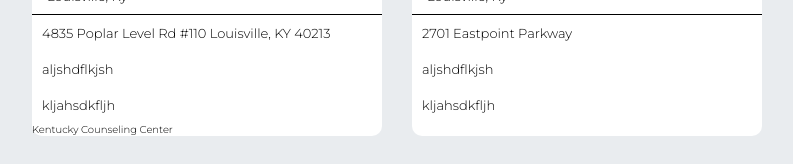
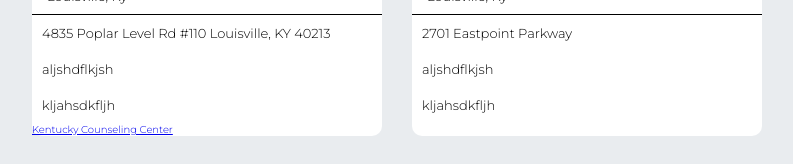
Before and after one commit to shearertzach/thriveAB, a React (Create React App) app: page /Network in a window 1280 px wide. Shown: the part 1080-1244 px from the top of the page, without its empty margins (243-1036 px from the left). Built offline with nearby package versions, Linux system fonts and the light colour scheme.

Commit message:
added website and weblink to card component

```diff
--- a/src/features/Network/constants/cardInfo.js
+++ b/src/features/Network/constants/cardInfo.js
@@ -6,7 +6,8 @@ export const cardInfo = [
     info1: ' 4835 Poplar Level Rd #110 Louisville, KY 40213',
     info2: 'aljshdflkjsh',
     info3: 'kljahsdkfljh',
-    website: 'Kentucky Counseling Center'
+    website: 'Kentucky Counseling Center',
+    webLink: 'https://kentuckycounselingcenter.com/'
   },
   {
     img: `${require('../../../shared/assets/image1.png')}`,
--- a/src/screens/Network/index.js
+++ b/src/screens/Network/index.js
@@ -20,6 +20,7 @@ class Network extends PureComponent {
                 info2={card.info2}
                 info3={card.info3}
                 website={card.website}
+                webLink={card.webLink}
               />
             ))
           }
```
